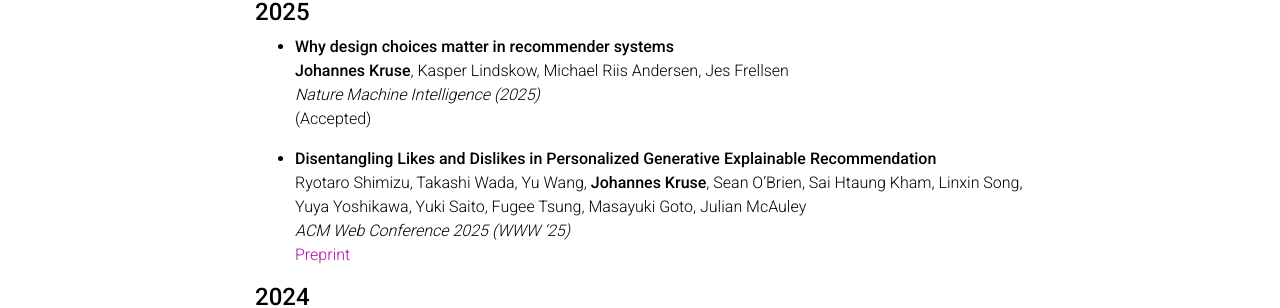
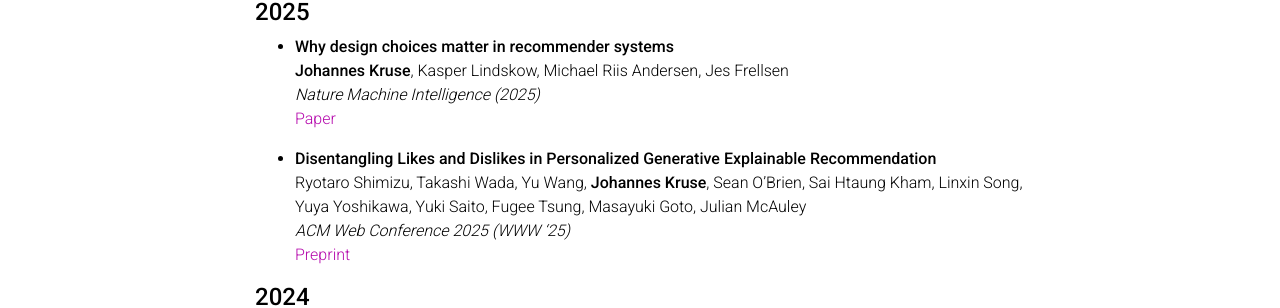
Before and after one commit to johanneskruse/johanneskruse.github.io, a Jekyll site: the page built from _pages/2_publications.md, in a window 1280 px wide and 900 px high. Shown: the part 250-558 px from the top of the window. Built offline with Jekyll 4.4.1, drawn with Linux system fonts in a browser that asks for light colours; comment, search, counter and statistics services are not loaded; a style sheet for code colours, icons or effects is not loaded.

Commit message:
add nature

```diff
--- a/_pages/2_publications.md
+++ b/_pages/2_publications.md
@@ -14,7 +14,7 @@ nav_order: 2
 - **Why design choices matter in recommender systems** \
   **Johannes Kruse**, Kasper Lindskow, Michael Riis Andersen, Jes Frellsen \
   *Nature Machine Intelligence (2025)* \
-  (Accepted)
+  [Paper](https://www.nature.com/articles/s42256-025-01043-5.epdf?sharing_token=BmjVdyNM0B49U5uslj_qXNRgN0jAjWel9jnR3ZoTv0N-QFrIAp25ScsG4Mp89qWAA0fqvOMGOIcMdVp8kCb6xgqbZB-RAdevBFHWDhJ0vGwUiPvzbVMXYI5Xh-V813S-F2dLzJH84qJeqrzkR0aiXqPwaFWLK7XM7bBhOUZFnqA%3D)
 
 - **Disentangling Likes and Dislikes in Personalized Generative Explainable Recommendation** \
   Ryotaro Shimizu, Takashi Wada, Yu Wang, **Johannes Kruse**, Sean O'Brien, Sai Htaung Kham, Linxin Song, Yuya Yoshikawa, Yuki Saito, Fugee Tsung, Masayuki Goto, Julian McAuley \
```
